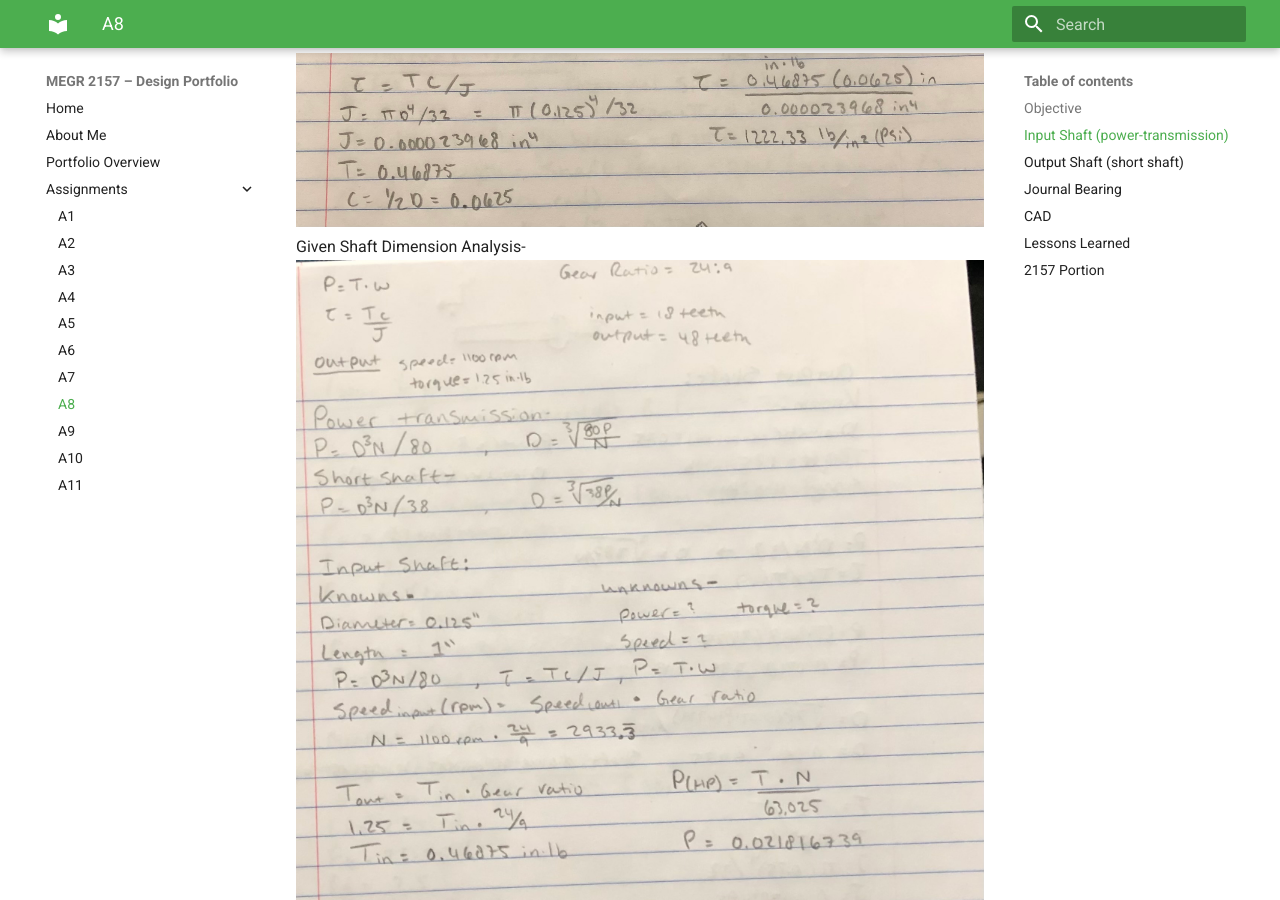
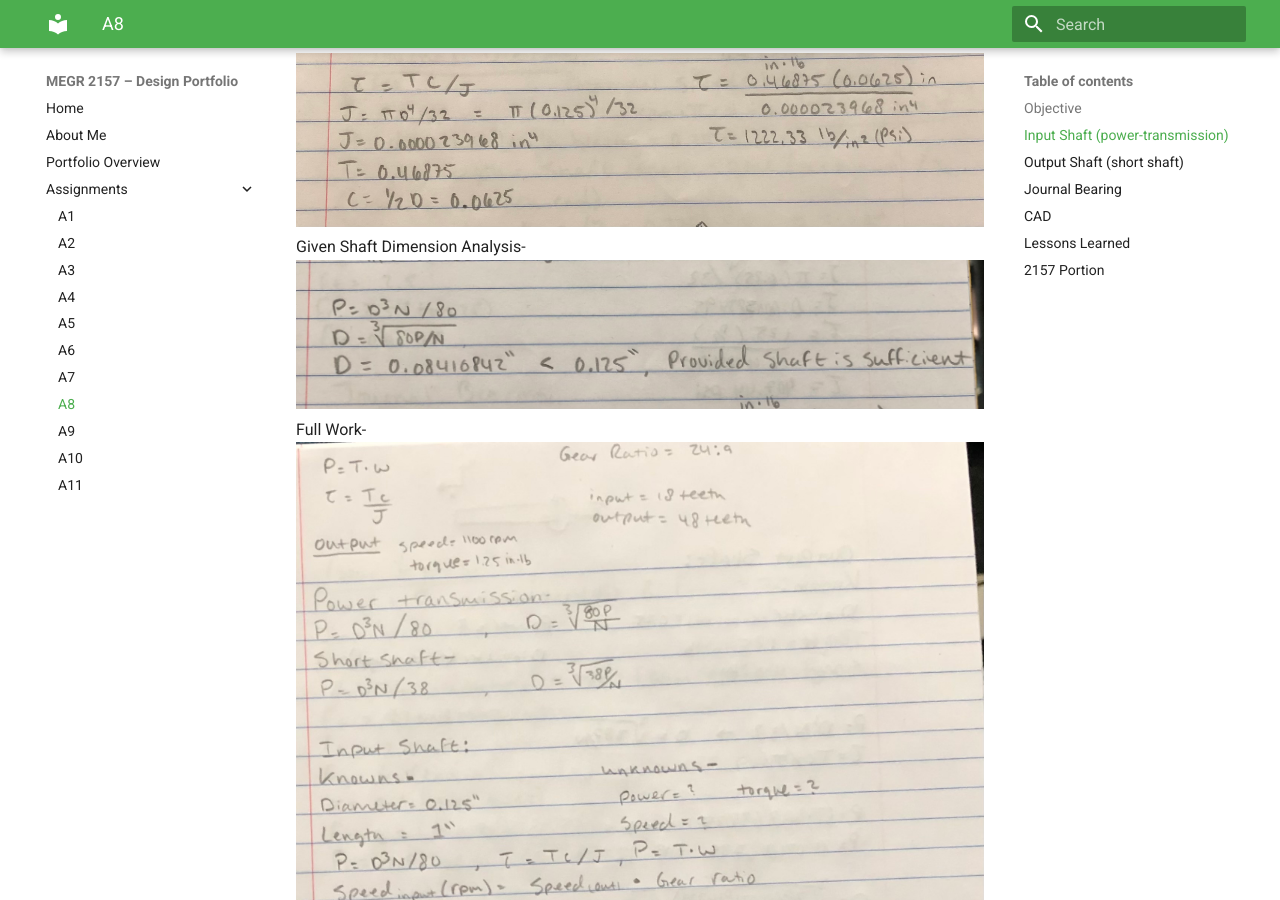
Before and after one commit to Taylor-Rockefeller-Portfolio/megr2157-portfolio, an MkDocs documentation site: the page built from docs/assignments/A08/index.md, in a window 1280 px wide and 900 px high, scrolled down 3342 px. Built offline with MkDocs 1.6.1 and Material for MkDocs 9.7.7, drawn with Linux system fonts in a browser that asks for light colours.

Commit message:
Update index.md

```diff
--- a/docs/assignments/A08/index.md
+++ b/docs/assignments/A08/index.md
@@ -20,9 +20,9 @@ Equations-
 Numerical Solution-
 ![](IMG_1713.jpg)
 Given Shaft Dimension Analysis-
+![](IMG_1715.jpg)
+Full Work-
 ![](IMG_1714.jpg)
-Full Work-
-![](IMG_1715.jpg)
 ## Output Shaft (short shaft)
 
 Knowns/Unknowns-
```
